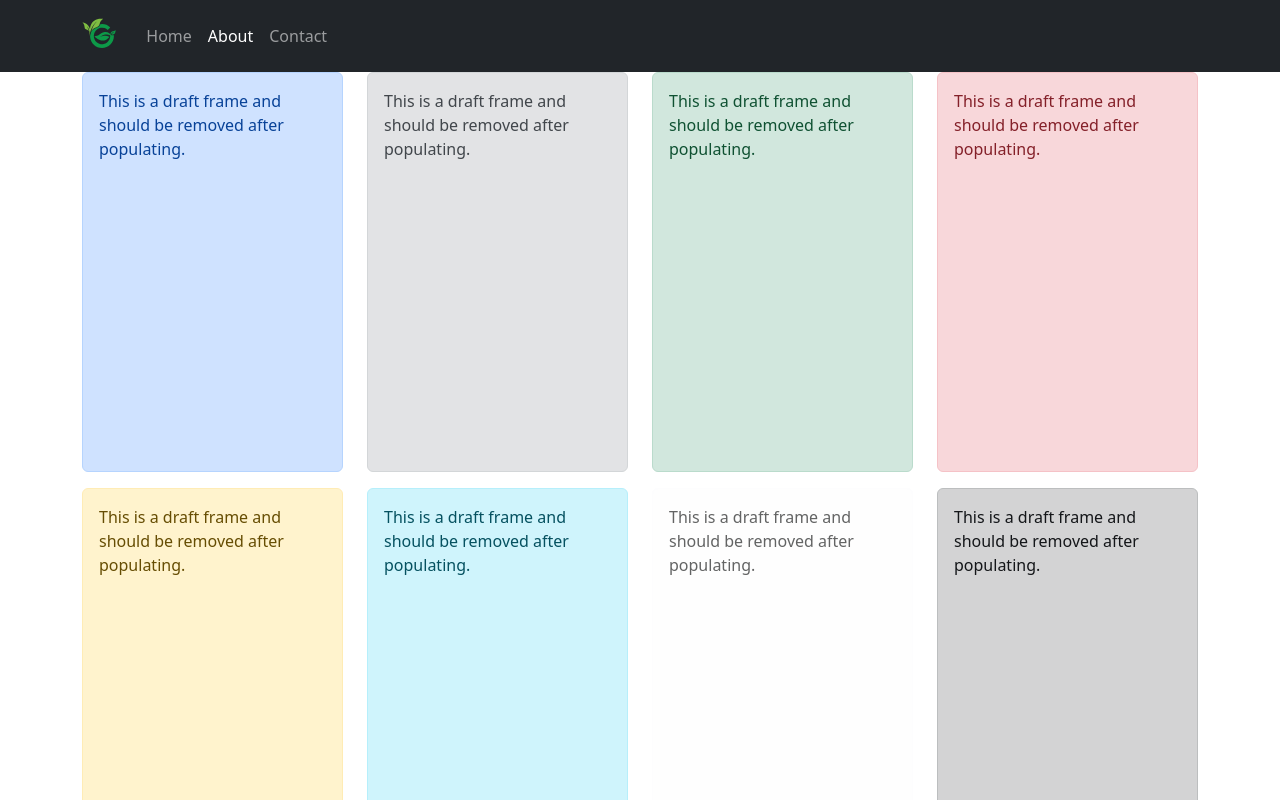
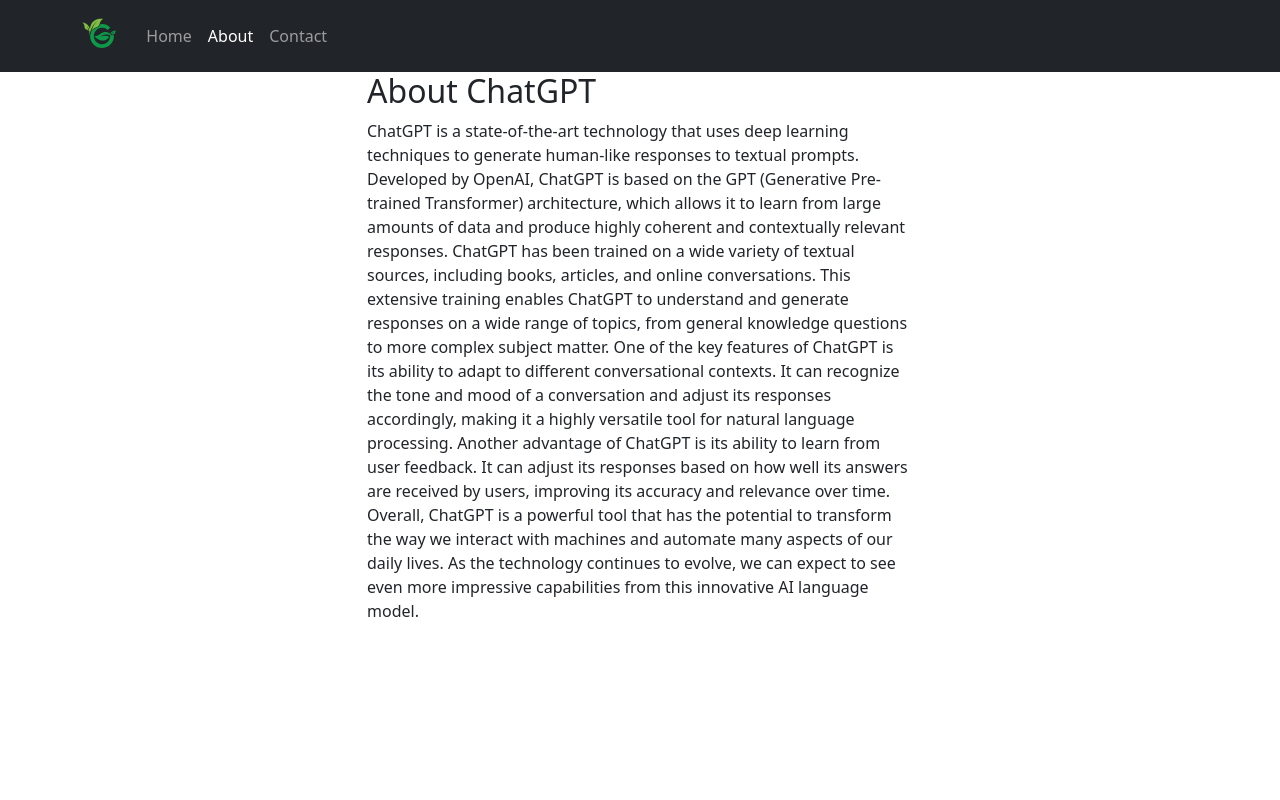
Before and after one commit to KodeGo-Bootcamp/gofarm-today, a Next.js app: page /about in a window 1280 px wide. Shown: the top 800 px of the page. Built offline with nearby package versions, Linux system fonts and the light colour scheme.

Commit message:
Add content in the About Section

```diff
--- a/components/AboutChatFrame.jsx
+++ b/components/AboutChatFrame.jsx
@@ -1,2 +1,27 @@
+import React from 'react';
+import { Container, Row, Col } from 'react-bootstrap';
+
 export default function AboutChatFrame() {
+
+        return (
+          <Container>
+            <Row className="justify-content-center">
+              <Col md={8} lg={6}>
+                <h2>About ChatGPT</h2>
+                <p>
+                ChatGPT is a state-of-the-art technology that uses deep learning techniques to generate human-like responses to textual prompts. Developed by OpenAI, ChatGPT is based on the GPT (Generative Pre-trained Transformer) architecture, which allows it to learn from large amounts of data and produce highly coherent and contextually relevant responses.
+
+      ChatGPT has been trained on a wide variety of textual sources, including books, articles, and online conversations. This extensive training enables ChatGPT to understand and generate responses on a wide range of topics, from general knowledge questions to more complex subject matter.
+
+      One of the key features of ChatGPT is its ability to adapt to different conversational contexts. It can recognize the tone and mood of a conversation and adjust its responses accordingly, making it a highly versatile tool for natural language processing.
+
+      Another advantage of ChatGPT is its ability to learn from user feedback. It can adjust its responses based on how well its answers are received by users, improving its accuracy and relevance over time.
+
+      Overall, ChatGPT is a powerful tool that has the potential to transform the way we interact with machines and automate many aspects of our daily lives. As the technology continues to evolve, we can expect to see even more impressive capabilities from this innovative AI language model.
+                </p>
+              </Col>
+            </Row>
+          </Container>
+        );
+
 }
--- a/pages/about.js
+++ b/pages/about.js
@@ -1,6 +1,6 @@
 import Head from 'next/head'
 import NavigationBar from '@/components/NavigationBar'
-import DraftFrame from '@/components/DraftFrame'
+import AboutChatFrame from '@/components/AboutChatFrame'
 
 export default function About() {
     return (
@@ -18,7 +18,7 @@
                 <link rel="icon" href="/favicon.ico" />
             </Head>
             <NavigationBar activeKey={"/about"} />
-            <DraftFrame />
+            <AboutChatFrame/>
         </>
     )
 }
```
